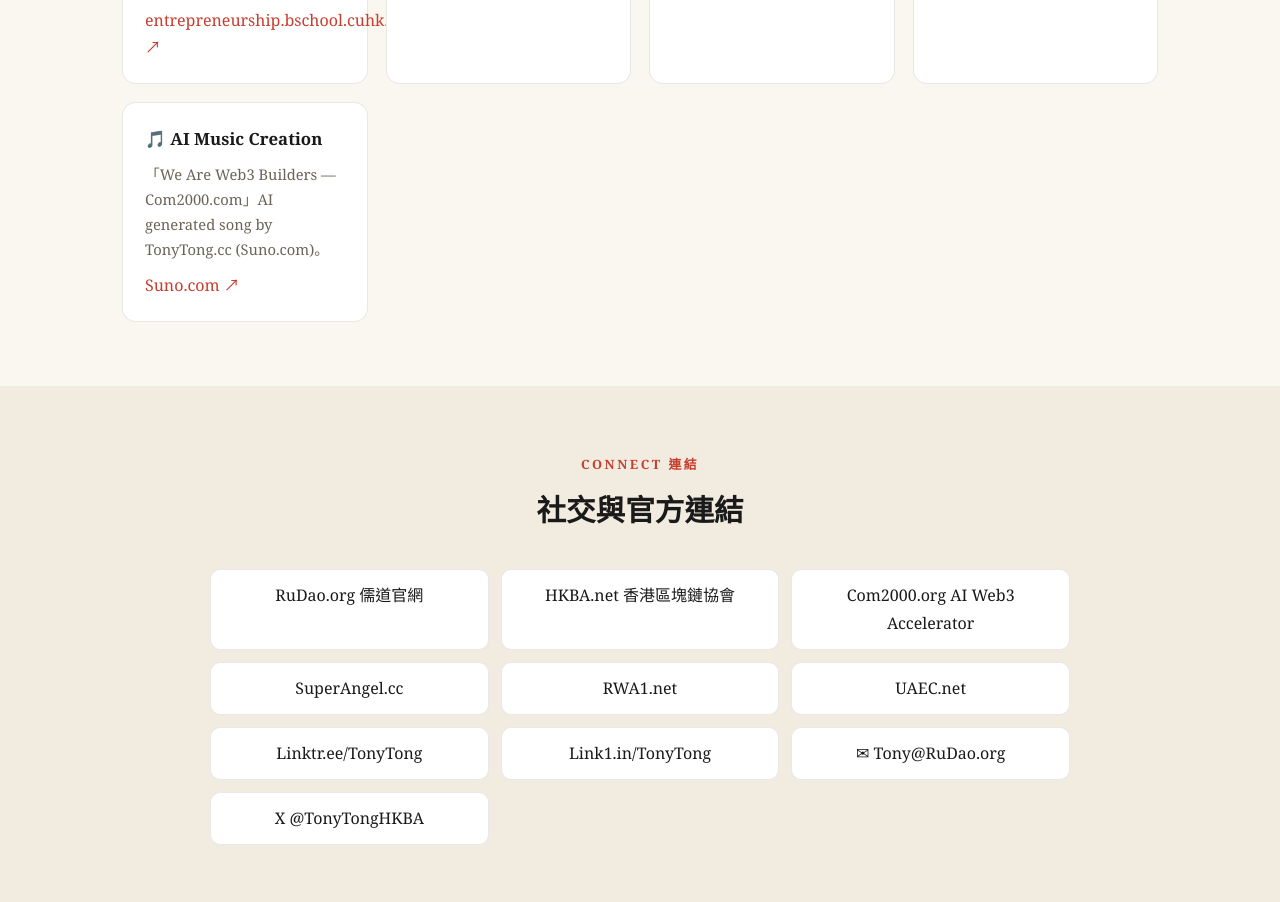
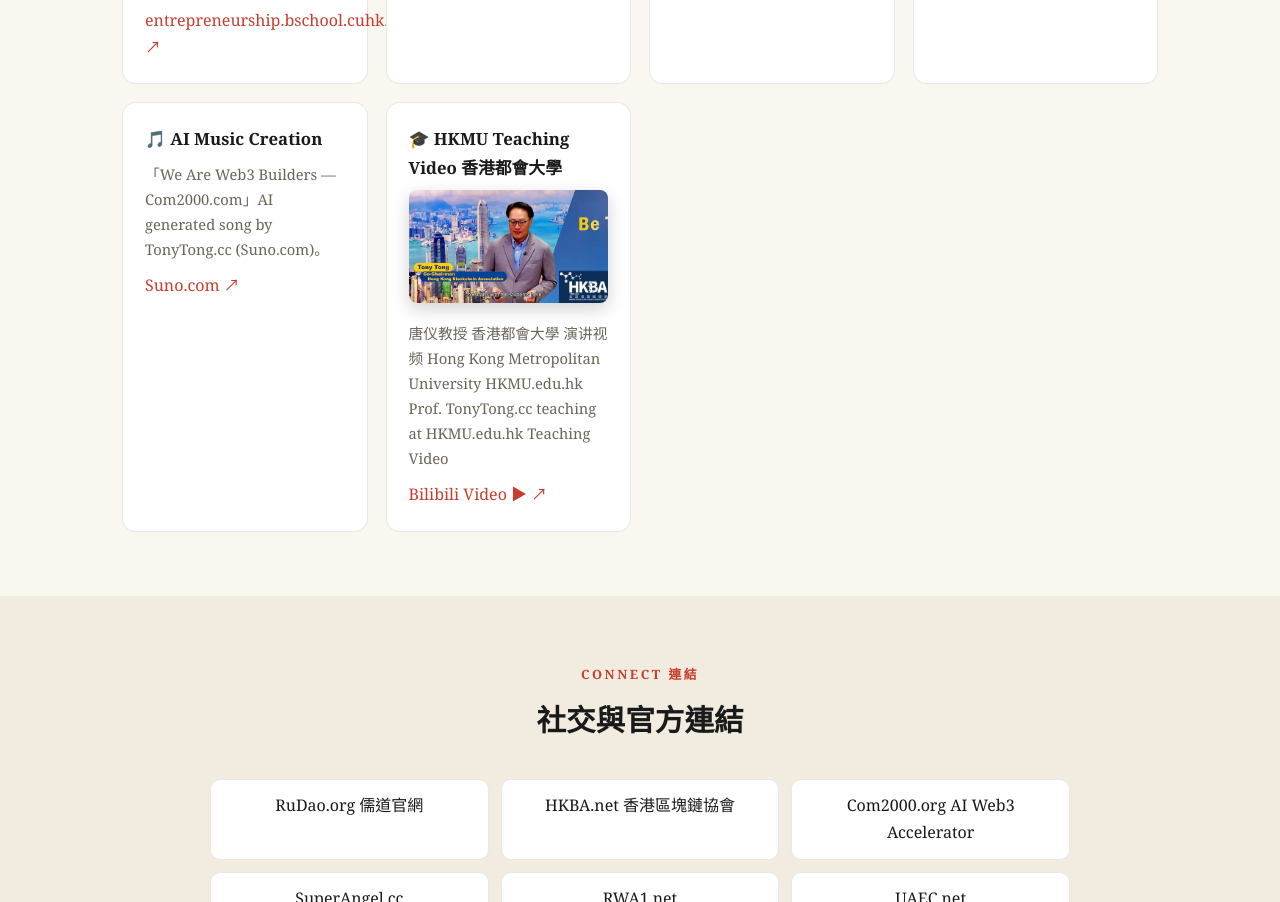
Before and after one commit to com1010/tonytong, a plain HTML site: page index.html in a window 1280 px wide. Shown: the part 5120-6022 px from the top of the page. Drawn offline with Linux system fonts and the light colour scheme.

Commit message:
Homepage References: add HKMU teaching video card (photo + bilibili link)

```diff
--- a/index.html
+++ b/index.html
@@ -147,6 +147,7 @@
       <div class="card"><h3>📖 RuDao 儒道</h3><p>《儒道：超越孫子兵法》— 儒家競合之道。Author: TonyTong.cc</p><a href="https://RuDao.org" target="_blank" rel="noopener">RuDao.org ↗</a></div>
       <div class="card"><h3>🎤 HKMU × HKBA Web3 Course</h3><p>HK Fintech Week: Blockchain from Bitcoin to Metaverse — Hong Kong Metropolitan University.</p><a href="https://www.youtube.com/@HongKongBlockchain" target="_blank" rel="noopener">YouTube ↗</a></div>
       <div class="card"><h3>🎵 AI Music Creation</h3><p>「We Are Web3 Builders — Com2000.com」AI generated song by TonyTong.cc (Suno.com)。</p><a href="https://suno.com/song/7aa24925-a76b-4347-882a-6790929c2289" target="_blank" rel="noopener">Suno.com ↗</a></div>
+      <div class="card"><h3>🎓 HKMU Teaching Video 香港都會大學</h3><a href="https://www.bilibili.com/en/video/BV17B4y1Q7TL/" target="_blank" rel="noopener"><img src="assets/img/TT-HKMU-Teach.jpg" alt="唐仪教授 香港都會大學 演讲视频 Hong Kong Metropolitan University HKMU.edu.hk" style="max-width:520px;width:100%;border-radius:8px;margin-bottom:10px;box-shadow:0 6px 18px rgba(0,0,0,.18)"></a><p>唐仪教授 香港都會大學 演讲视频 Hong Kong Metropolitan University HKMU.edu.hk<br>Prof. TonyTong.cc teaching at HKMU.edu.hk Teaching Video</p><a href="https://www.bilibili.com/en/video/BV17B4y1Q7TL/" target="_blank" rel="noopener">Bilibili Video ▶ ↗</a></div>
     </div>
   </div>
 </section>
```
Also changed, not shown: assets/img/TT-HKMU-Teach.jpg (added).
